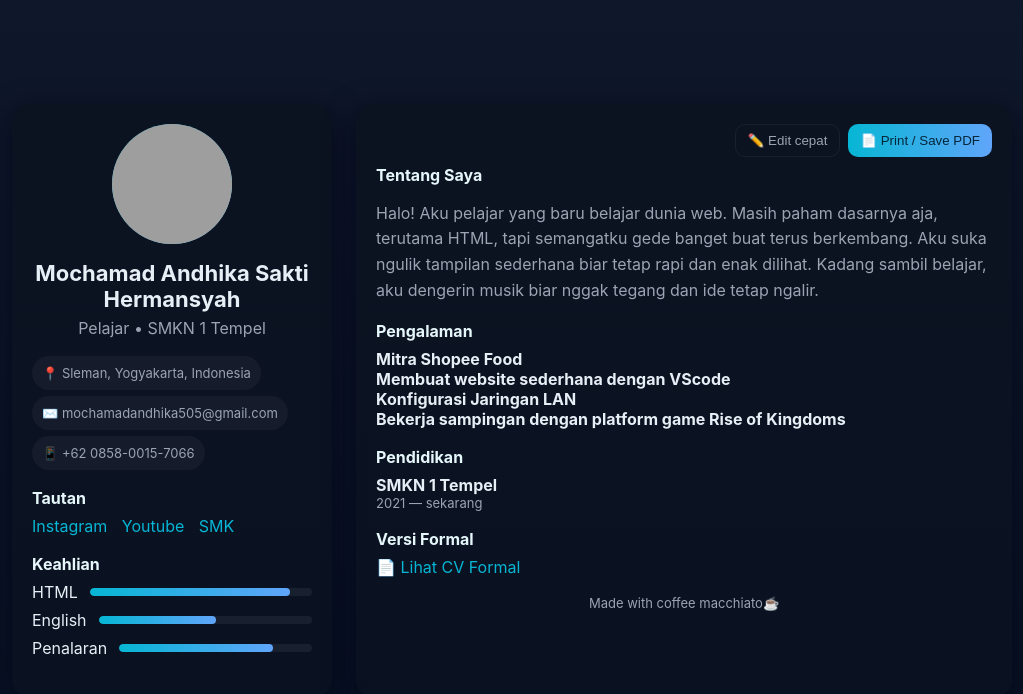
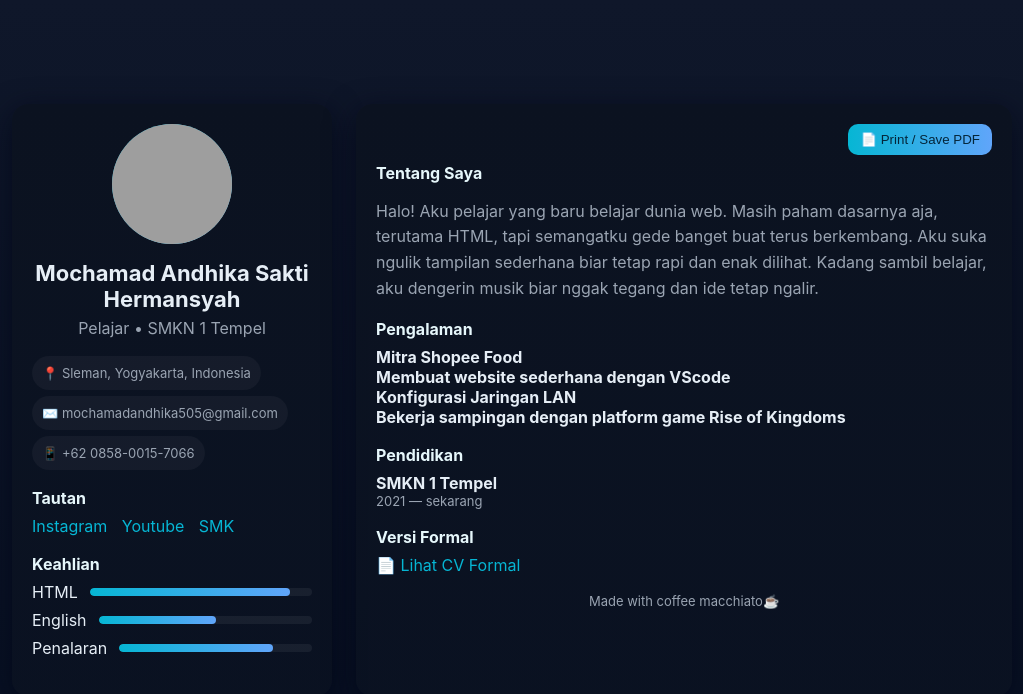
Before and after one commit to Utalina/Sigma, a plain HTML site: page index1.html in a window 1280 px wide. Shown: the whole page, without its empty margins (128-1151 px from the left). Drawn offline with Linux system fonts and the light colour scheme; grey boxes are pictures that could not be loaded.

Commit message:
hapus pensil part 2

```diff
--- a/index1.html
+++ b/index1.html
@@ -246,7 +246,6 @@
       <main class="card">
         <!-- Tombol aksi -->
         <div class="top-actions">
-          <button class="btn" onclick="editCV()">✏️ Edit cepat</button>
           <button class="btn primary" onclick="window.print()">
             📄 Print / Save PDF
           </button>
```
